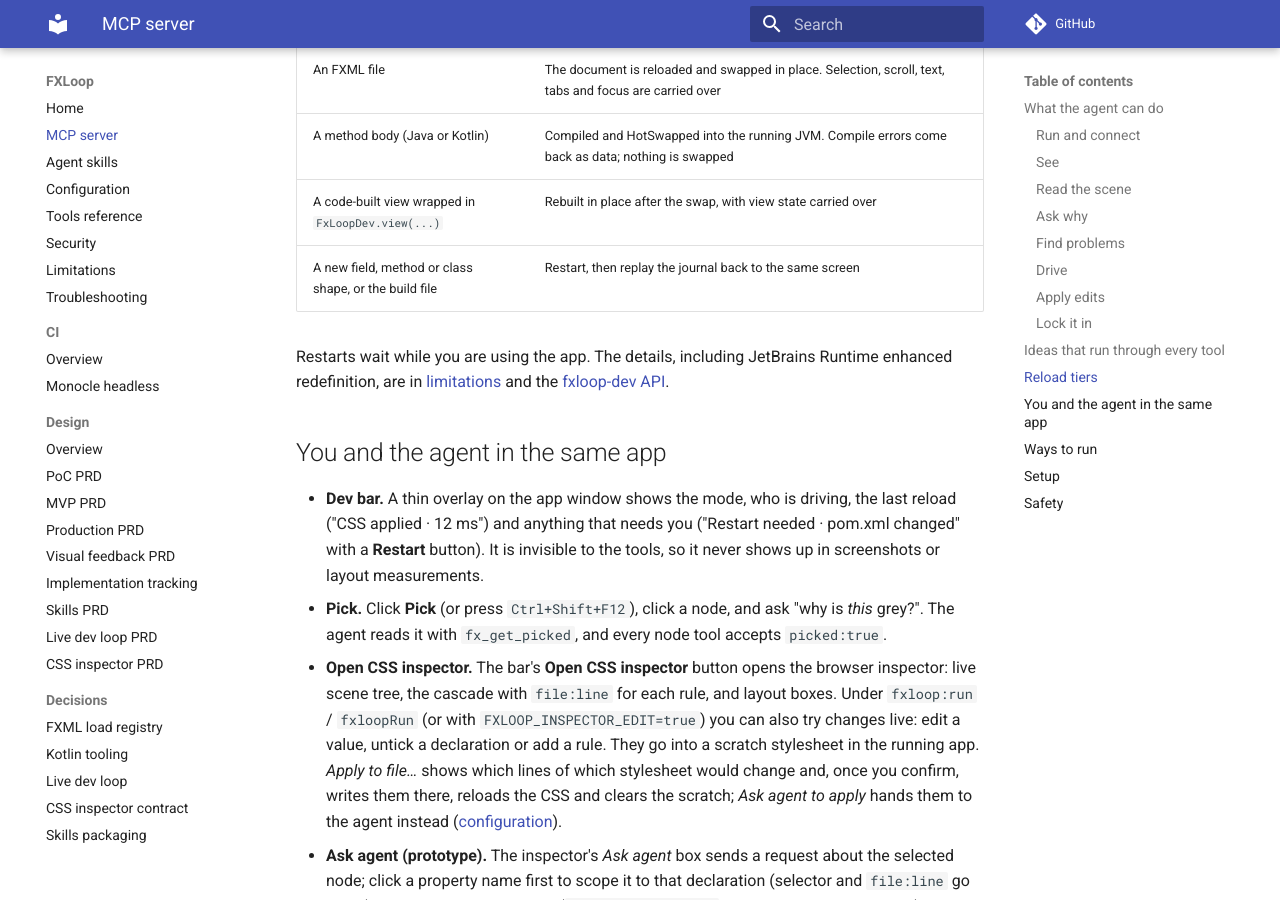
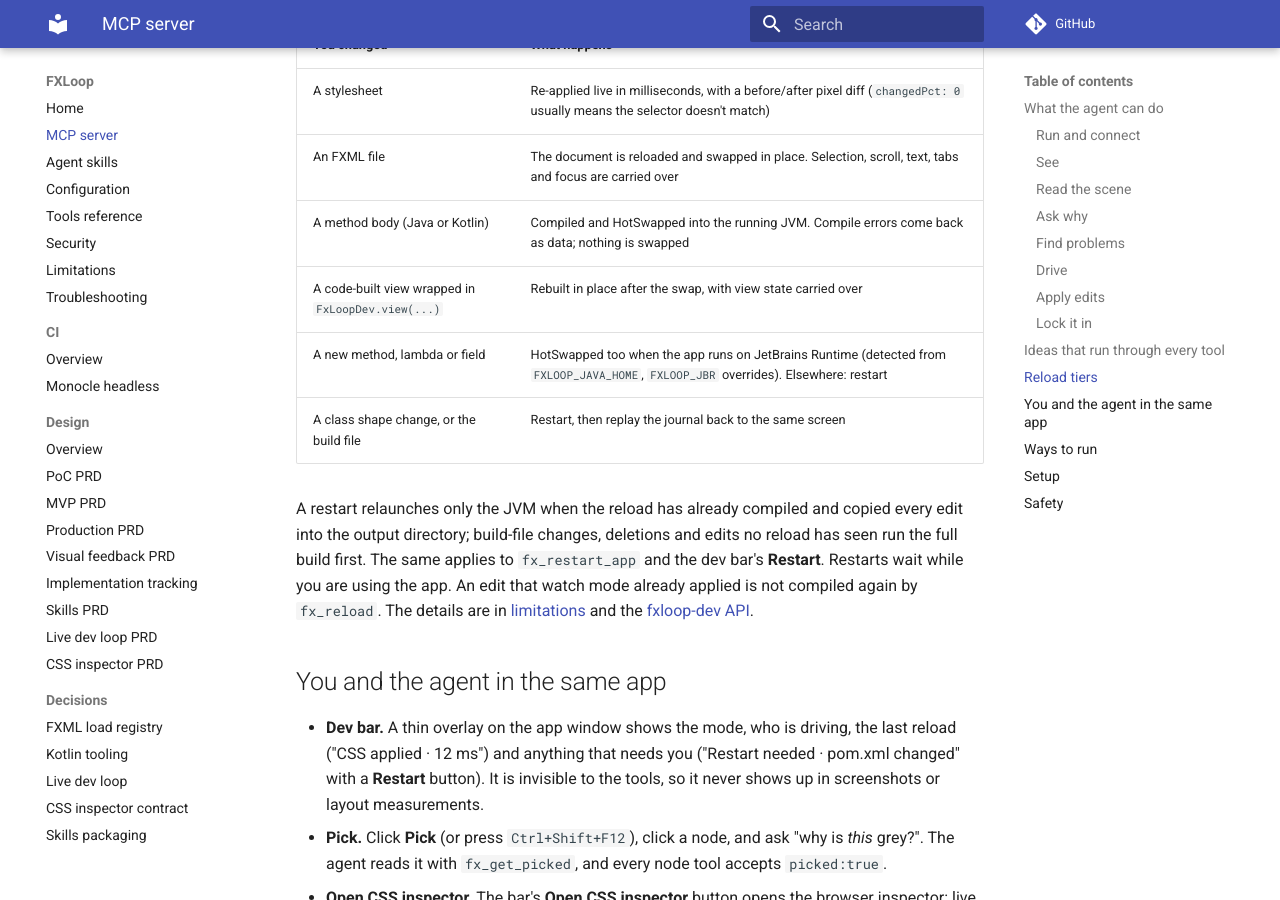
Before and after one commit to h9lxyz/fxloop, an MkDocs documentation site: the page built from docs/mcp.md, in a window 1280 px wide and 900 px high, scrolled down 4667 px. Built offline with MkDocs 1.6.1 and Material for MkDocs 9.7.7, drawn with Linux system fonts in a browser that asks for light colours; comment, search, counter and statistics services are not loaded; some of the changed text lies outside the part shown.

Commit message:
docs: README, MCP and skills overviews catch up with JBR auto-detect and skipped-prepare restarts
JetBrains Runtime is detected from the launch JDK, so structural
hot-swaps are no longer "optional"; restarts relaunch without the
build-tool prepare when the reload already compiled the edit; a dead
developer-run app lets fx_start_app launch a supervised copy. Add
fx_lock_input to the tool tables, the connect skill's bootstrap launcher
and fxloop.properties to the skills overview, and say nearly forty tools.

Co-Authored-By: Claude Fable 5.1 <noreply@anthropic.com>

```diff
--- a/docs/mcp.md
+++ b/docs/mcp.md
@@ -81,6 +81,7 @@ agent losing its connection. Your app needs no FXLoop dependency: the agent is i
 | [`fx_set_text`](tools.md#fx_set_text) | Fill a text field, independent of the keyboard layout |
 | [`fx_set_property`](tools.md#fx_set_property) | Set any writable property, including `window.width` and `window.height` to resize the stage |
 | [`fx_eval_js`](tools.md#fx_eval_js) | Run JavaScript in a `WebView` (off unless `FXLOOP_WEBVIEW=true`) |
+| [`fx_lock_input`](tools.md#fx_lock_input) | Drop your clicks and keys for a moment while the agent clicks through a flow. The dev bar says why and offers **Take over**; the lock expires on its own |
 
 ### Apply edits
 
@@ -125,10 +126,14 @@ come back as results with a one-line cause and a next step; an FX-thread timeout
 | An FXML file | The document is reloaded and swapped in place. Selection, scroll, text, tabs and focus are carried over |
 | A method body (Java or Kotlin) | Compiled and HotSwapped into the running JVM. Compile errors come back as data; nothing is swapped |
 | A code-built view wrapped in `FxLoopDev.view(...)` | Rebuilt in place after the swap, with view state carried over |
-| A new field, method or class shape, or the build file | Restart, then replay the journal back to the same screen |
+| A new method, lambda or field | HotSwapped too when the app runs on JetBrains Runtime (detected from `FXLOOP_JAVA_HOME`, `FXLOOP_JBR` overrides). Elsewhere: restart |
+| A class shape change, or the build file | Restart, then replay the journal back to the same screen |
 
-Restarts wait while you are using the app. The details, including JetBrains Runtime enhanced redefinition, are in
-[limitations](limitations.md#hot-reload-hotswap) and the [fxloop-dev API](configuration.md#live-dev-loop-fxloop-dev-api).
+A restart relaunches only the JVM when the reload has already compiled and copied every edit into the output directory;
+build-file changes, deletions and edits no reload has seen run the full build first. The same applies to
+`fx_restart_app` and the dev bar's **Restart**. Restarts wait while you are using the app. An edit that watch mode
+already applied is not compiled again by `fx_reload`. The details are in [limitations](limitations.md#hot-reload-hotswap)
+and the [fxloop-dev API](configuration.md#live-dev-loop-fxloop-dev-api).
 
 ## You and the agent in the same app
 
@@ -169,6 +174,10 @@ Restarts wait while you are using the app. The details, including JetBrains Runt
 | Attached | `fx_attach` by pid | No | No |
 | Headless | `FXLOOP_HEADLESS=monocle` or `xvfb` on a launched app | CSS, FXML, HotSwap | Yes, with replay |
 
+In the developer-run and embedded modes the build tool or IDE owns the JVM, so the agent cannot restart it. Once that
+app has exited (window closed, build stopped), the session notices and `fx_start_app` launches a supervised copy, so a
+structural change no longer leaves the agent stuck.
+
 Headless runs make FXLoop usable in devcontainers, over SSH and in CI. There the screenshot *is* the app's face. See
 [CI templates](ci/README.md) and [Monocle](ci/monocle.md).
 
@@ -197,6 +206,7 @@ Common knobs, all optional (full list in [configuration](configuration.md)):
 | `FXLOOP_HEADLESS` | `monocle` or `xvfb` for runs without a display |
 | `FXLOOP_WATCH` | `css-only` (default), `all` or `off`: what your own saves apply live |
 | `FXLOOP_EXTERNAL_COMPILE` | Let your IDE or `gradle -t classes` compile; FXLoop only hot-swaps the output |
+| `FXLOOP_JAVA_HOME` | The JDK that runs the app. Point it at a JetBrains Runtime and new methods, lambdas and fields hot-swap instead of restarting |
 | `FXLOOP_VIEWER` | Port for the live screenshot viewer |
 
 ## Safety
```
Also changed, not shown: other parts of docs/mcp.md (+2 -2 lines), README.md (+5 -4 lines), docs/skills.md (+4 -1 lines).
